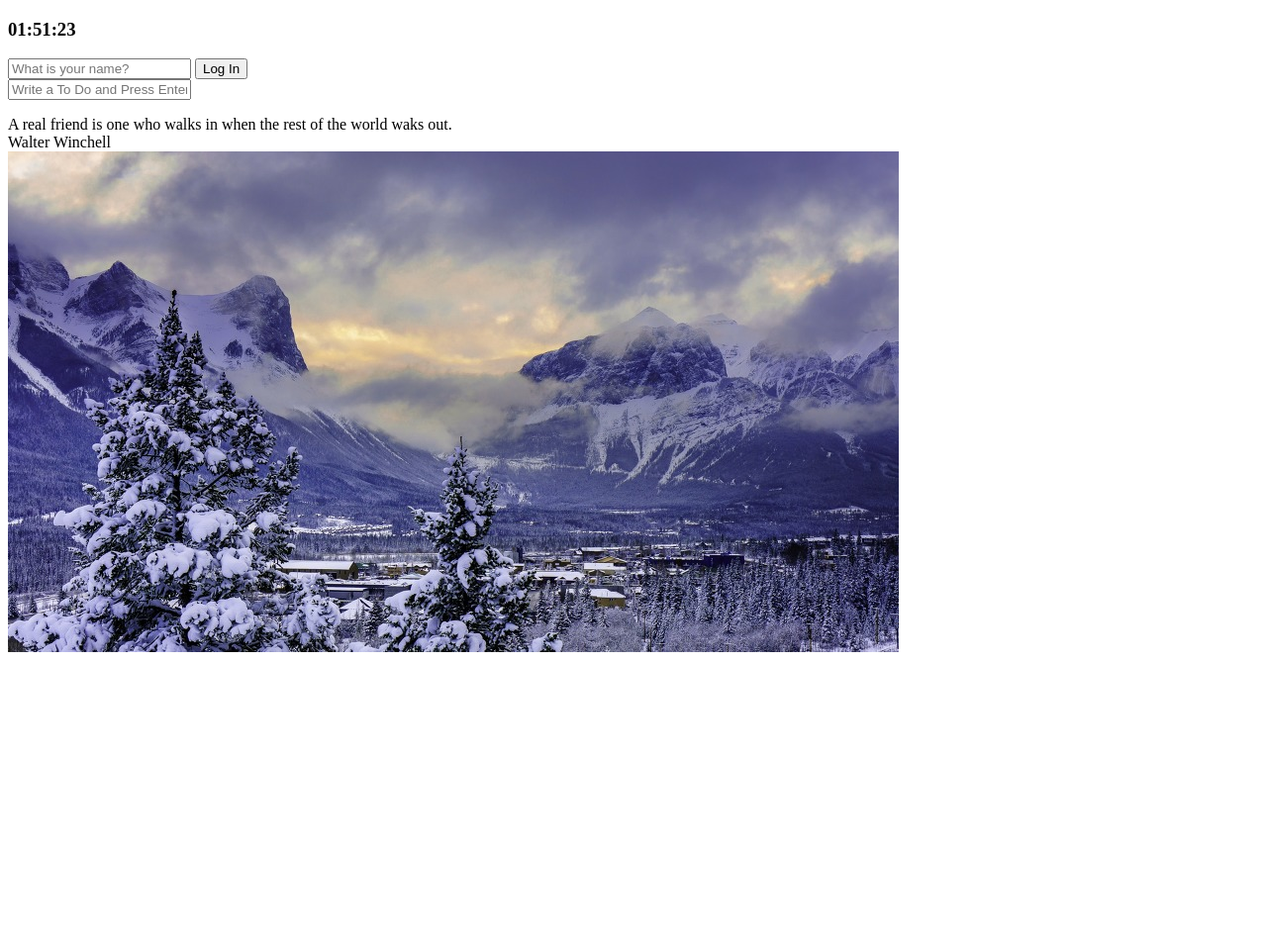
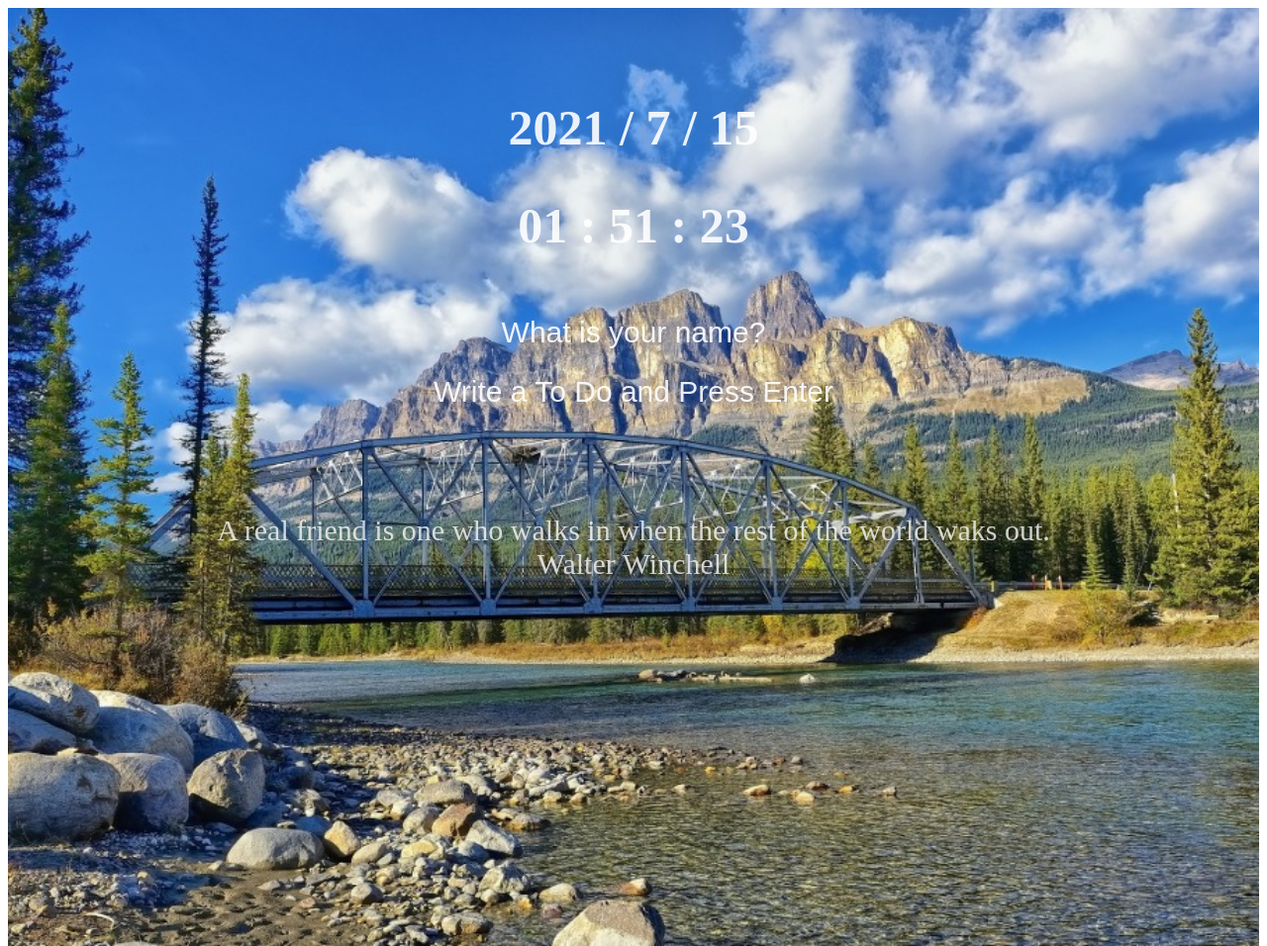
Before and after one commit to munsangu/login_basic, a plain HTML site: page index.html in a window 1280 px wide. Shown: the whole page at 99% size. Before the commit the page ends 800 px from the top, so only its background shows below. Drawn offline with Linux system fonts and the light colour scheme.

Commit message:
20210715

```diff
--- a/css/style.css
+++ b/css/style.css
@@ -1,12 +1,86 @@
 .hidden {
   display: none;
 }
-h2 {
+body {
+  background-size: cover;
+  background-position: center;
+  align-items: center;
+  justify-content: center;
+  text-align: center;
+}
+div{
+  position: absolute;
+  opacity: 0.9;
+  padding: 50px 0px;
+  left: 0;
+  right: 0;
+  margin: auto;
+  width: auto;
+  height: auto;
+  text-align: center;
   display: block;
-  font-size: 1.17em;
-  margin-block-start: 1em;
-  margin-block-end: 1em;
-  margin-inline-start: 0px;
-  margin-inline-end: 0px;
-  font-weight: bold;
 }
+img {
+  width: 100%;
+  height: 100%;
+}
+ul{
+  list-style:none;
+  }
+#greeting {
+  color: white;
+}
+#weather {
+  text-align: right;
+  right:20px;
+  padding-bottom: 0%;
+  color:white;
+  font-size: 20px;
+  position: absolute;
+}
+#date {
+  font-size: 50px;
+  color: white;
+}
+#clock {
+  font-size: 50px;
+  color: white;
+}
+#greeting {
+  font-size: 50px;
+  color: white;
+}
+input {
+  border: 0px;
+  font-size: 50px;
+  background-color: transparent;
+}
+input::placeholder{
+  color:white;;
+  font-size: 30px;
+  text-align: center;
+
+}
+input:focus {
+  outline: none;
+}
+input:required {
+  color:white;;
+}
+#todo-list {
+  font-size: 50px;
+  color: white;;
+}
+li button {
+  color: white;
+  background-color: transparent;
+  border: 0px;
+  margin: 50px;
+}
+li button:hover {
+  color: red;
+}
+#quote {
+  font-size: 30px;
+  color: whitesmoke;
+}
--- a/index.html
+++ b/index.html
@@ -14,10 +14,16 @@
   <title>Momentum</title>
 </head>
 <body>
+  <div>
+    <div id="weather">
+      <span></span>
+      <span></span>
+    </div>
+  <h2 id="date"></h2>
   <h2 id="clock">00:00:00</h2>
   <form id="login-form" class="hidden">
     <input required maxlength = "15" type="text" placeholder="What is your name?" />
-    <input type="submit" value="Log In" />
+    <!-- <input type="submit" value="Log In" /> -->
   </form>
   <h1 id="greeting" class="hidden"></h1>
   <form id="todo-form">
@@ -29,9 +35,6 @@
     <br/>
     <span></span>
   </div>
-  <div id="weather">
-    <span></span>
-    <span></span>
-  </div>
+</div>
 </body>
 </html>
--- a/js/background.js
+++ b/js/background.js
@@ -1,4 +1,4 @@
-const images = ["0.jpg", "1.jpg","2.jpg"]
+const images = ["0.jpg", "1.jpg","2.jpg","3.jpg","4.jpg","5.jpg"]
 
 const chosenImage = images[Math.floor(Math.random() * images.length)]
 
--- a/js/clock.js
+++ b/js/clock.js
@@ -1,11 +1,16 @@
 const clock = document.querySelector("h2#clock")
+const days = document.querySelector("h2#date")
 
 function getClock() {
-  const date = new Date()
-  const hours = String(date.getHours()).padStart(2,"0")
-  const minutes = String(date.getMinutes()).padStart(2,"0")
-  const seconds = String(date.getSeconds()).padStart(2,"0")
-  clock.innerText = `${hours}:${minutes}:${seconds}`
+  const time = new Date()
+  const year = time.getFullYear();
+  const month = time.getMonth() +1;
+  const day = time.getDate();
+  const hours = String(time.getHours()).padStart(2,"0")
+  const minutes = String(time.getMinutes()).padStart(2,"0")
+  const seconds = String(time.getSeconds()).padStart(2,"0")
+  days.innerText =`${year} / ${month} / ${day}`
+  clock.innerText = `${hours} : ${minutes} : ${seconds}`
 }
 
 getClock()
--- a/js/todo.js
+++ b/js/todo.js
@@ -23,7 +23,7 @@ function paintTodo(newTodo) {
   const span = document.createElement("span")
   span.innerText = newTodo.text
   const button = document.createElement("button")
-  button.innerText = "×"
+  button.innerText = "X"
   button.addEventListener('click',deleleTodo)
   li.appendChild(span)
   li.appendChild(button)
--- a/js/weather.js
+++ b/js/weather.js
@@ -7,10 +7,10 @@ function onGeoOk(position) {
   fetch(url).
   then(Response => Response.json())
   .then(data => {
-    const weather = document.querySelector("#weather span:first-child")
-    const city = document.querySelector("#weather span:last-child")
+    const city = document.querySelector("#weather span:first-child")
+    const weather = document.querySelector("#weather span:last-child")
      city.innerText = data.name
-     weather.innerText = `${data.weather[0].main} / ${data.main.temp}`
+     weather.innerText = `${data.main.temp.toFixed(0)}°C / ${data.weather[0].main}`
   })
 }
 function onGeoError() {
```
Also changed, not shown: img/3.jpg (added), img/4.jpg (added), img/5.jpg (added).
